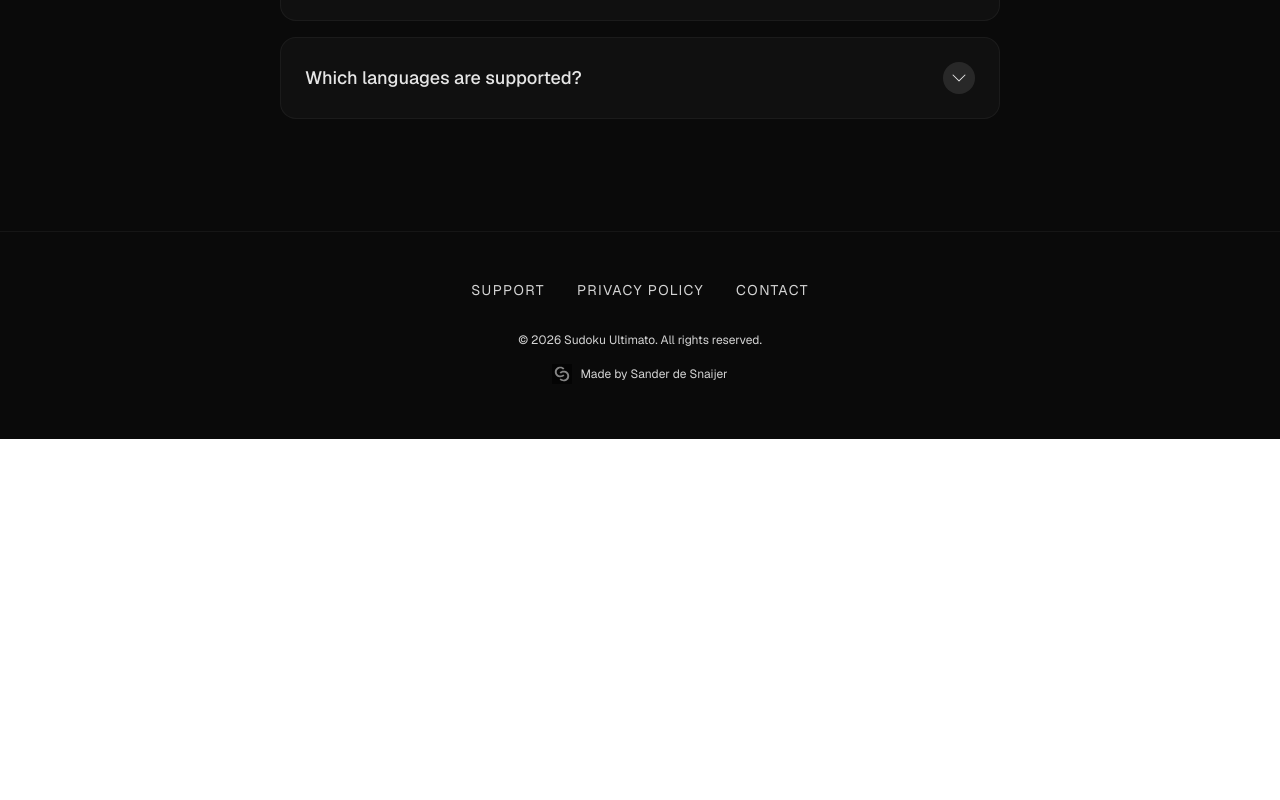
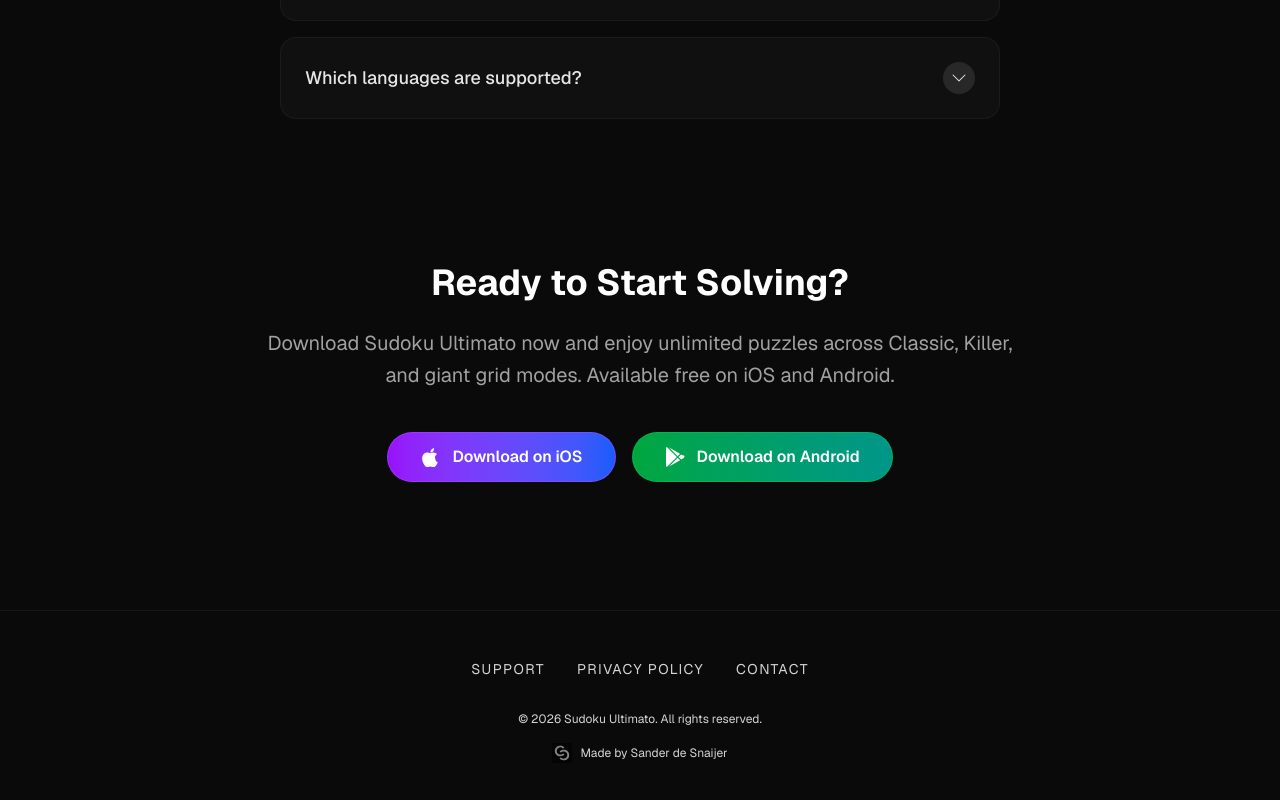
Before and after one commit to sanderdesnaijer/sudoku-ultimato-website, a Next.js app: page / in a window 1280 px wide. Shown: the part 8644-9444 px from the top of the page. Before the commit the page ends 9083 px from the top, so only its background shows below. Built offline with nearby package versions, Linux system fonts and the light colour scheme; no server answers.

Commit message:
added mailto subject and extra CTA at bottom

```diff
--- a/app/components/HomePage.tsx
+++ b/app/components/HomePage.tsx
@@ -648,6 +648,55 @@
             ))}
           </div>
         </section>
+
+        {/* Bottom CTA Section */}
+        <section className="py-20 px-6 text-center">
+          <div className="max-w-3xl mx-auto">
+            <h2 className="text-3xl sm:text-4xl font-bold mb-6 text-white">
+              {t.cta.title}
+            </h2>
+            <p className="text-xl text-neutral-400 mb-10 leading-relaxed">
+              {t.cta.subtitle}
+            </p>
+            <div className="flex flex-col sm:flex-row gap-4 justify-center">
+              {/* Apple Store Button */}
+              <a
+                href="https://apps.apple.com/us/app/sudoku-ultimato/id6755356402"
+                target="_blank"
+                rel="noopener noreferrer"
+                className="w-full sm:w-auto flex items-center justify-center gap-3 px-8 py-3 bg-gradient-to-r from-purple-600 to-blue-600 hover:from-purple-500 hover:to-blue-500 text-white border border-purple-500/50 rounded-full font-semibold transition-all duration-300 hover:shadow-[0_0_30px_rgba(168,85,247,0.4)] hover:scale-105 active:scale-95"
+              >
+                <svg
+                  viewBox="0 0 384 512"
+                  width="20"
+                  height="20"
+                  className="fill-current"
+                >
+                  <path d="M318.7 268.7c-.2-36.7 16.4-64.4 50-84.8-18.8-26.9-47.2-41.7-84.7-44.6-35.5-2.8-74.3 21.8-88.5 21.8-11.4 0-51.1-18.1-81.9-18.1-41.9 0-80.8 23.9-102.2 61.9-43.2 76.2-11.1 190.1 30.6 250.4 20.4 29.4 44.9 62.5 76.7 62.5 31.8 0 43.1-19.1 81.3-19.1 38.2 0 49.5 19.1 81.3 19.1 31.8 0 54.4-29.4 74.8-58.8 23.5-33.6 33.1-66.3 33.3-68.1-.8-.4-64-24.5-64.2-96.2zm-46.3-162.2c16-19.6 26.6-46.7 23.6-74.1-23.3 1-51.4 15.5-68.1 34.9-14.9 17.5-27.9 44.9-24.4 71.3 26 2.1 52.9-13 68.9-32.1z" />
+                </svg>
+                {t.hero.ctaApple}
+              </a>
+
+              {/* Google Play Store Button */}
+              <a
+                href="https://play.google.com/store/apps/details?id=com.metsander.sudoku"
+                target="_blank"
+                rel="noopener noreferrer"
+                className="w-full sm:w-auto flex items-center justify-center gap-3 px-8 py-3 bg-gradient-to-r from-green-600 to-teal-600 hover:from-green-500 hover:to-teal-500 text-white border border-green-500/50 rounded-full font-semibold transition-all duration-300 hover:shadow-[0_0_30px_rgba(34,197,94,0.4)] hover:scale-105 active:scale-95"
+              >
+                <svg
+                  viewBox="0 0 512 512"
+                  width="20"
+                  height="20"
+                  className="fill-current"
+                >
+                  <path d="M325.3 234.3L104.6 13l280.8 161.2-60.1 60.1zM47 0C34 6.8 25.3 19.2 25.3 35.3v441.3c0 16.1 8.7 28.5 21.7 35.3l256.6-256L47 0zm425.2 225.6l-58.9-34.1-65.7 64.5 65.7 64.5 58.9-34.1c18-10.3 28.5-25.9 28.5-40.4s-10.5-30.1-28.5-40.4zM325.3 277.7l60.1 60.1L104.6 499l220.7-221.3z" />
+                </svg>
+                {t.hero.ctaGoogle}
+              </a>
+            </div>
+          </div>
+        </section>
       </main>
 
       {/* Footer */}
@@ -666,7 +715,7 @@
             {t.footer.privacy}
           </Link>
           <a
-            href={`mailto:${SUPPORT_EMAIL}`}
+            href={`mailto:${SUPPORT_EMAIL}?subject=${encodeURIComponent(t.footer.contactEmailSubject)}`}
             className="text-neutral-300 hover:text-white transition-colors text-sm uppercase tracking-widest"
           >
             {t.footer.contact}
--- a/app/components/SupportPage.tsx
+++ b/app/components/SupportPage.tsx
@@ -1,14 +1,13 @@
-
-import Link from 'next/link';
-import { messages, type Lang, DEFAULT_LANG } from '../i18n';
-import { SUPPORT_EMAIL } from '../constants';
-import LanguageDropdownWrapper from './LanguageDropdownWrapper';
+import Link from "next/link";
+import { messages, type Lang, DEFAULT_LANG } from "../i18n";
+import { SUPPORT_EMAIL } from "../constants";
+import LanguageDropdownWrapper from "./LanguageDropdownWrapper";
 
 export default function SupportPage({ lang }: { lang: Lang }) {
   const t = messages[lang];
 
   const getLocalizedHomePath = () => {
-    return lang === DEFAULT_LANG ? '/' : `/${lang}/`;
+    return lang === DEFAULT_LANG ? "/" : `/${lang}/`;
   };
 
   // BreadcrumbList structured data
@@ -26,7 +25,9 @@
         "@type": "ListItem",
         position: 2,
         name: t.supportPage.title,
-        item: `https://sudokuultimato.metsander.com${lang === DEFAULT_LANG ? '' : '/' + lang}/support/`,
+        item: `https://sudokuultimato.metsander.com${
+          lang === DEFAULT_LANG ? "" : "/" + lang
+        }/support/`,
       },
     ],
   };
@@ -36,12 +37,17 @@
       {/* Breadcrumb Structured Data */}
       <script
         type="application/ld+json"
-        dangerouslySetInnerHTML={{ __html: JSON.stringify(breadcrumbStructuredData) }}
+        dangerouslySetInnerHTML={{
+          __html: JSON.stringify(breadcrumbStructuredData),
+        }}
       />
 
       <header className="py-6 px-6 border-b border-white/5 flex justify-between items-center">
         <div className="max-w-7xl">
-            <Link href={getLocalizedHomePath()} className="text-sm font-semibold text-neutral-400 hover:text-white transition-colors flex items-center gap-2">
+          <Link
+            href={getLocalizedHomePath()}
+            className="text-sm font-semibold text-neutral-400 hover:text-white transition-colors flex items-center gap-2"
+          >
             ← {t.hero.title}
           </Link>
         </div>
@@ -56,32 +62,55 @@
           <div className="bg-neutral-900/50 backdrop-blur-md rounded-3xl p-8 border border-white/10 shadow-2xl">
             <p className="text-neutral-300 mb-6 text-center leading-relaxed">
               {t.supportPage.body.split(SUPPORT_EMAIL)[0]}
-                    <a href={`mailto:${SUPPORT_EMAIL}`} className="text-white hover:text-purple-400 underline underline-offset-4 decoration-white/20 hover:decoration-purple-400/50 transition-all font-medium">
+              <a
+                href={`mailto:${SUPPORT_EMAIL}?subject=${encodeURIComponent(
+                  t.footer.contactEmailSubject
+                )}`}
+                className="text-white hover:text-purple-400 underline underline-offset-4 decoration-white/20 hover:decoration-purple-400/50 transition-all font-medium"
+              >
                 {SUPPORT_EMAIL}
               </a>
               {t.supportPage.body.split(SUPPORT_EMAIL)[1]}
             </p>
             <div className="flex justify-center">
-                    <a href={`mailto:${SUPPORT_EMAIL}`} className="inline-flex items-center gap-3 px-6 py-3 bg-white/10 hover:bg-white/20 text-white rounded-xl font-medium transition-all duration-200 border border-white/5 hover:border-white/20">
+              <a
+                href={`mailto:${SUPPORT_EMAIL}?subject=${encodeURIComponent(
+                  t.footer.contactEmailSubject
+                )}`}
+                className="inline-flex items-center gap-3 px-6 py-3 bg-white/10 hover:bg-white/20 text-white rounded-xl font-medium transition-all duration-200 border border-white/5 hover:border-white/20"
+              >
                 📧 {SUPPORT_EMAIL}
               </a>
             </div>
-
           </div>
         </div>
       </main>
 
       <footer className="py-12 border-t border-white/5 text-center mt-12 bg-neutral-950">
         <nav className="flex justify-center gap-8 mb-8 flex-wrap">
-          <Link href={lang === DEFAULT_LANG ? '/support/' : `/${lang}/support/`} className="text-white transition-colors text-sm uppercase tracking-widest">{t.footer.support}</Link>
-          <Link href={lang === DEFAULT_LANG ? '/privacy/' : `/${lang}/privacy/`} className="text-neutral-300 hover:text-white transition-colors text-sm uppercase tracking-widest">{t.footer.privacy}</Link>
-          <a href={`mailto:${SUPPORT_EMAIL}`} className="text-neutral-300 hover:text-white transition-colors text-sm uppercase tracking-widest">{t.footer.contact}</a>
+          <Link
+            href={lang === DEFAULT_LANG ? "/support/" : `/${lang}/support/`}
+            className="text-white transition-colors text-sm uppercase tracking-widest"
+          >
+            {t.footer.support}
+          </Link>
+          <Link
+            href={lang === DEFAULT_LANG ? "/privacy/" : `/${lang}/privacy/`}
+            className="text-neutral-300 hover:text-white transition-colors text-sm uppercase tracking-widest"
+          >
+            {t.footer.privacy}
+          </Link>
+          <a
+            href={`mailto:${SUPPORT_EMAIL}?subject=${encodeURIComponent(
+              t.footer.contactEmailSubject
+            )}`}
+            className="text-neutral-300 hover:text-white transition-colors text-sm uppercase tracking-widest"
+          >
+            {t.footer.contact}
+          </a>
         </nav>
-        <p className="text-neutral-300 text-xs">
-            {t.footer.rights}
-        </p>
+        <p className="text-neutral-300 text-xs">{t.footer.rights}</p>
       </footer>
-
     </div>
   );
 }
--- a/app/locales/en.ts
+++ b/app/locales/en.ts
@@ -148,6 +148,7 @@
     support: "Support",
     privacy: "Privacy Policy",
     contact: "Contact",
+    contactEmailSubject: "Question about Sudoku Ultimato",
     developer: "Made by Sander de Snaijer",
     rights: "© 2026 Sudoku Ultimato. All rights reserved.",
   },
@@ -263,6 +264,11 @@
     youtubeId: "r9uxd65gljM",
     title: "Watch Sudoku Ultimato in action",
   },
+  cta: {
+    title: "Ready to Start Solving?",
+    subtitle:
+      "Download Sudoku Ultimato now and enjoy unlimited puzzles across Classic, Killer, and giant grid modes. Available free on iOS and Android.",
+  },
 };
 
 export default en;
--- a/app/locales/nl.ts
+++ b/app/locales/nl.ts
@@ -147,6 +147,7 @@
     support: "Ondersteuning",
     privacy: "Privacybeleid",
     contact: "Contact",
+    contactEmailSubject: "Vraag over Sudoku Ultimato",
     developer: "Gemaakt door Sander de Snaijer",
     rights: "© 2026 Sudoku Ultimato. Alle rechten voorbehouden.",
   },
@@ -262,6 +263,11 @@
     youtubeId: "ZEhFKOoI0mE",
     title: "Bekijk Sudoku Ultimato in actie",
   },
+  cta: {
+    title: "Klaar om te beginnen?",
+    subtitle:
+      "Download Sudoku Ultimato nu en geniet van onbeperkte puzzels in Klassieke, Killer en grote roostermodi. Gratis beschikbaar op iOS en Android.",
+  },
 };
 
 export default nl;
--- a/app/locales/th.ts
+++ b/app/locales/th.ts
@@ -143,6 +143,7 @@
     support: "ฝ่ายช่วยเหลือ",
     privacy: "นโยบายความเป็นส่วนตัว",
     contact: "ติดต่อ",
+    contactEmailSubject: "คำถามเกี่ยวกับ Sudoku Ultimato",
     developer: "สร้างโดย Sander de Snaijer",
     rights: "© 2026 Sudoku Ultimato สงวนลิขสิทธิ์",
   },
@@ -258,6 +259,11 @@
     youtubeId: "dZ8YkkcTilg",
     title: "ดู Sudoku Ultimato ในการใช้งาน",
   },
+  cta: {
+    title: "พร้อมที่จะเริ่มแก้ปริศนาหรือยัง?",
+    subtitle:
+      "ดาวน์โหลด Sudoku Ultimato ตอนนี้และเพลิดเพลินกับปริศนาไม่จำกัดในโหมด Classic, Killer และตารางยักษ์ ฟรีบน iOS และ Android",
+  },
 };
 
 export default th;
--- a/app/locales/types.ts
+++ b/app/locales/types.ts
@@ -71,6 +71,7 @@
     support: string;
     privacy: string;
     contact: string;
+    contactEmailSubject: string;
     developer: string;
     rights: string;
   };
@@ -94,4 +95,8 @@
     youtubeId: string;
     title: string;
   };
+  cta: {
+    title: string;
+    subtitle: string;
+  };
 };
```
Also changed, not shown: app/components/PrivacyPage.tsx (+51 -20 lines). Lines whose indentation alone changed are shown as unchanged.
